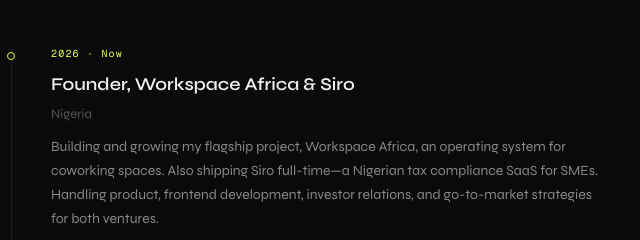
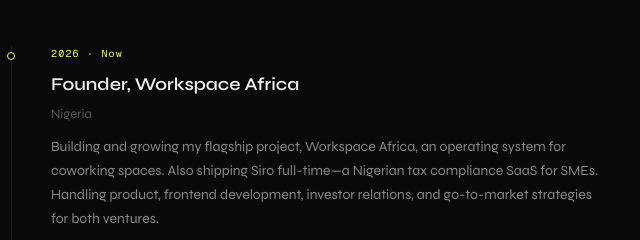
Before and after one commit to OlaMarcus09/Olawale.Aregbe, a plain HTML site: page index.html in a window 1280 px wide. Shown: the part 5561-5801 px from the top of the page, 37-677 px from the left. Drawn offline with nearby package versions, Linux system fonts and the light colour scheme.

Commit message:
Remove 'Siro' from timeline title

```diff
--- a/index.html
+++ b/index.html
@@ -1019,7 +1019,7 @@
       <div class="timeline-item">
         <div class="timeline-dot"></div>
         <div class="timeline-year">2026 · Now</div>
-        <h3 class="timeline-title">Founder, Workspace Africa & Siro</h3>
+        <h3 class="timeline-title">Founder, Workspace Africa</h3>
         <div class="timeline-sub">Nigeria</div>
         <p class="timeline-body">
           Building and growing my flagship project, Workspace Africa, an operating system for coworking spaces. Also shipping Siro full-time—a Nigerian tax compliance SaaS for SMEs. Handling product, frontend development, investor relations, and go-to-market strategies for both ventures.
```
